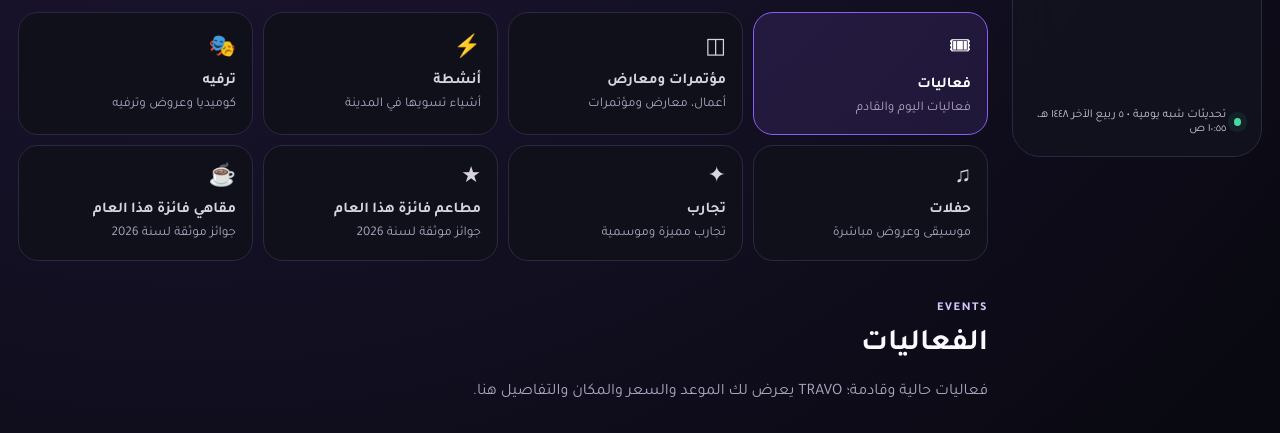
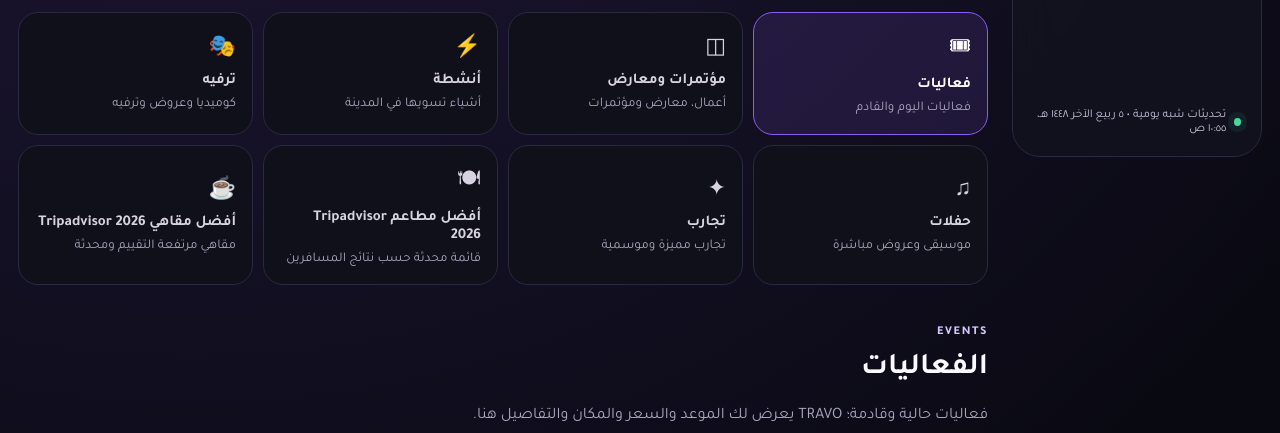
Before and after one commit to mohamedalammari01-sudo/TRAVO, a website: page discover.html in a window 1280 px wide. Shown: the part 625-1058 px from the top of the page. Drawn offline with Linux system fonts and the light colour scheme; grey boxes are pictures that could not be loaded.

Commit message:
Add Tripadvisor 2026 restaurant and cafe categories

```diff
--- a/discover.html
+++ b/discover.html
@@ -1,7 +1,7 @@
 <!doctype html>
 <html lang="ar" dir="rtl">
 <head>
-<meta charset="UTF-8" /><meta name="viewport" content="width=device-width,initial-scale=1,viewport-fit=cover" /><meta name="theme-color" content="#5f8f63" />
+<meta charset="UTF-8" /><meta name="viewport" content="width=device-width,initial-scale=1,viewport-fit=cover" /><meta name="theme-color" content="#8b5cf6" />
 <title>TRAVO Discover — اكتشف</title>
 <link rel="preconnect" href="https://fonts.googleapis.com"><link rel="preconnect" href="https://fonts.gstatic.com" crossorigin><link href="https://fonts.googleapis.com/css2?family=Inter:wght@400;500;600;700;800;900&family=Tajawal:wght@400;500;700;800;900&display=swap" rel="stylesheet">
 <link rel="stylesheet" href="styles.css" /><link rel="stylesheet" href="discover.css" />
@@ -21,8 +21,8 @@
 <button class="category-card" data-view="entertainment"><span>🎭</span><b>ترفيه</b><small>كوميديا وعروض وترفيه</small></button>
 <button class="category-card" data-view="concerts"><span>♫</span><b>حفلات</b><small>موسيقى وعروض مباشرة</small></button>
 <button class="category-card" data-view="experiences"><span>✦</span><b>تجارب</b><small>تجارب مميزة وموسمية</small></button>
-<button class="category-card" data-view="awardRestaurants"><span>★</span><b>مطاعم فائزة هذا العام</b><small>جوائز موثقة لسنة 2026</small></button>
-<button class="category-card" data-view="awardCoffee"><span>☕</span><b>مقاهي فائزة هذا العام</b><small>جوائز موثقة لسنة 2026</small></button>
+<button class="category-card" data-view="tripRestaurants"><span>🍽</span><b>أفضل مطاعم Tripadvisor 2026</b><small>قائمة محدثة حسب نتائج المسافرين</small></button>
+<button class="category-card" data-view="tripCafes"><span>☕</span><b>أفضل مقاهي Tripadvisor 2026</b><small>مقاهي مرتفعة التقييم ومحدثة</small></button>
 </div></section>
 
 <section class="discover-content"><div class="discover-content-head"><div><p class="eyebrow" id="viewKicker">EVENTS</p><h2 id="viewTitle">الفعاليات</h2><p id="viewDescription" class="muted">الصورة، التفاصيل، السعر، التاريخ والمكان داخل TRAVO؛ رابط المصدر للحجز فقط.</p></div></div><div id="discoverResults" class="discover-results"></div><div id="emptyState" class="empty-state hidden"><b id="emptyTitle">لا توجد بيانات مؤكدة لهذا القسم الآن.</b><span id="emptyText">TRAVO لن يعرض معلومة غير موثقة.</span></div></section>
```
